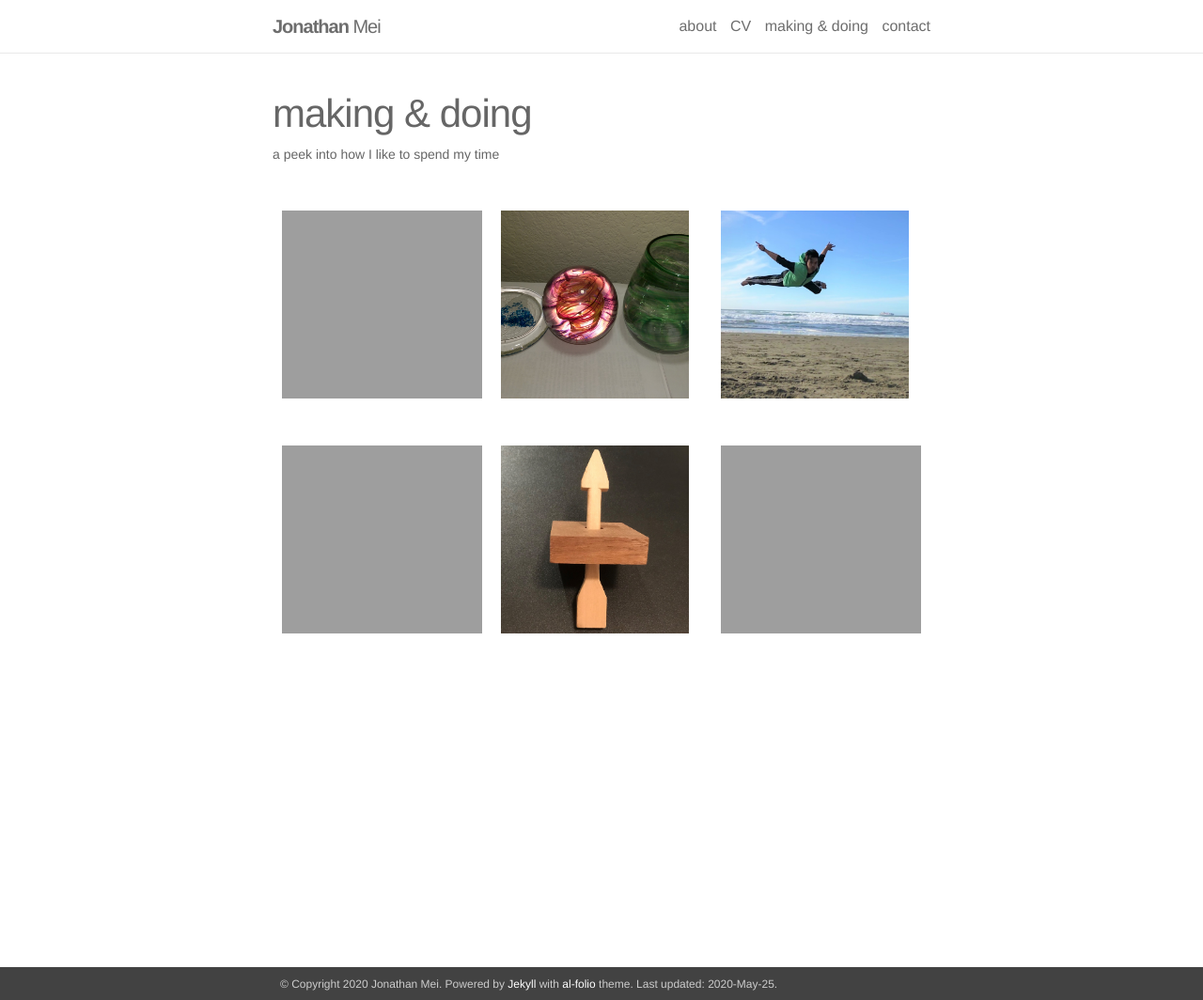
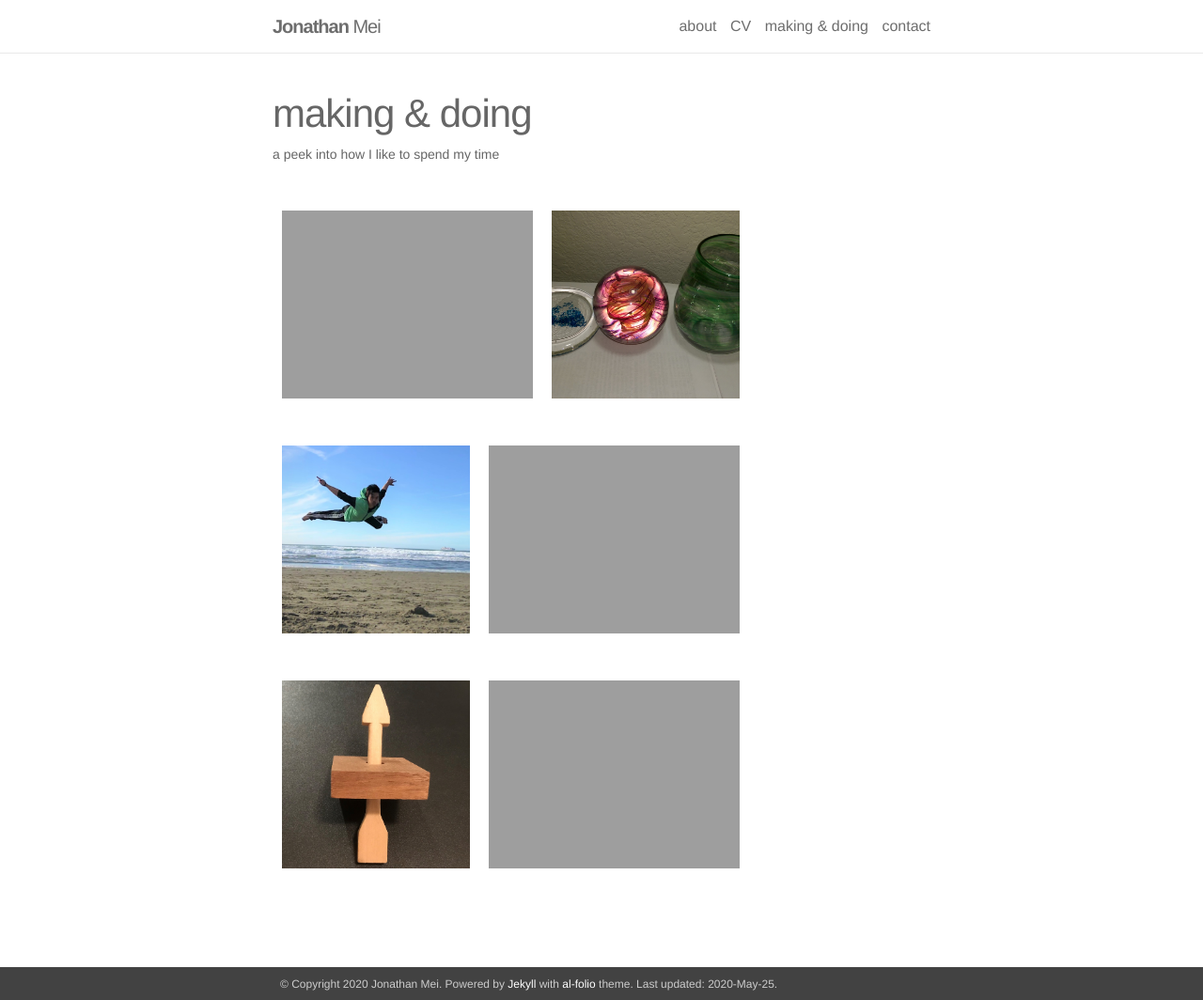
Before and after one commit to jonathanmei/jonathanmei.github.io, a Jekyll site: the page built from _pages/projects.md, in a window 1280 px wide and 1064 px high. Shown: the whole window at 94% size. Built offline with Jekyll 4.4.1, drawn with Linux system fonts in a browser that asks for light colours; nearby versions of some CDN libraries.

Commit message:
auto width thumbnails, better for mobile

```diff
--- a/_sass/_projects.scss
+++ b/_sass/_projects.scss
@@ -4,12 +4,12 @@
     height: 250px;
     padding: 10px;
     vertical-align: middle;
-    width: 33.33%;
+    width: auto;
 
     .thumbnail {
-        overflow: hidden;
+        //overflow: hidden;
         height: 200px;
-        width: auto;
+        width: 100%;
 
         img {
             height: 200px;
```
